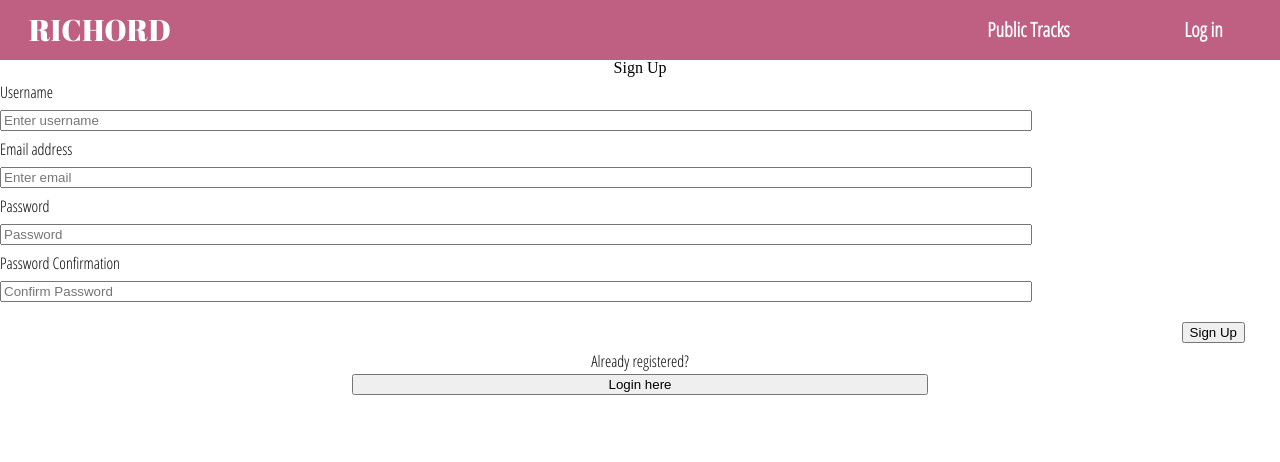
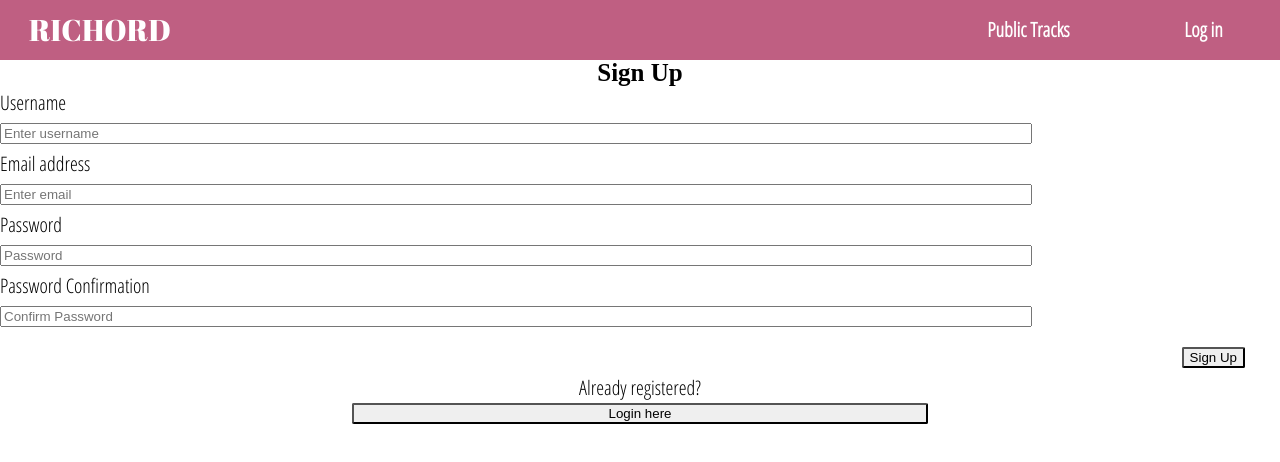
Before and after one commit to ipsita999/RICHORD-APP, a React (Create React App) app in the folder client/: page /sign-up in a window 1280 px wide. Shown: the top 462 px of the page. Built offline with nearby package versions, Linux system fonts and the light colour scheme; no server answers.

Commit message:
small styling changes

```diff
--- a/client/src/screens/Track.jsx
+++ b/client/src/screens/Track.jsx
@@ -91,12 +91,7 @@ class Track extends Component {
 
                     for (let k = 0; k < timeline[i].length; k++) {
                         console.log('playing sound file at MS:', i)
-
                         this.playSound(timeline[i][k]);
-                        // togglePlay() {
-                        //     this.setState({ 'play': !this.state.play }, () => {
-                        //         this.state.play ? globalAudio.play(this.name) : globalAudio.pause(this.name);
-                        //     });
                     }
                 }
                 i = i + 1;
@@ -153,6 +148,10 @@ class Track extends Component {
 
     render() {
 
+        {if(this.state.track) {
+
+            console.log(this.state.track.track['200'])
+        }}
         return (
             // this.state.track &&
             <>
@@ -167,121 +166,3 @@ class Track extends Component {
 }
 
 export default Track
-
-
-// constructor() {
-//     super()
-//     this.state = {
-//         track: null,
-//         play: false,
-//         i: 0
-//     }
-// }
-
-
-// async componentDidMount() {
-//     this.fetchTrack()
-
-// }
-
-// fetchTrack = async () => {
-//     try {
-//         const track = await getTrackById(this.props.match.params.id)
-//         console.log(track.track)
-//         this.setState({ track })
-
-//     } catch (err) {
-//         console.error(err)
-//     }
-// }
-
-// playTrack = () => {
-//     if (this.state.play === true) {
-//         return
-//     }
-//     this.setState({
-//         play: true
-//     })
-//     this.start();
-
-//     setTimeout(() => {
-//         clearInterval(this.start());
-//     })
-// }
-
-// start = () => setInterval(() => {
-//         if (this.state.play === true) {
-//             if (this.state.i > 2000) {
-//                 clearInterval(this.start)
-//                 this.setState({
-//                     play: false,
-//                     i: 0
-//                 })
-//                 console.log('SONG IS DONE')
-//             }
-//             if (this.state.track.track[this.state.i]) {
-
-//                 for (let k = 0; k < this.state.track.track[this.state.i].length; k++) {
-//                     console.log('playing sound file at MS:', this.state.i)
-
-//                     this.playSound(this.state.track.track[this.state.i][k]);
-//                     // togglePlay() {
-//                     //     this.setState({ 'play': !this.state.play }, () => {
-//                     //         this.state.play ? globalAudio.play(this.name) : globalAudio.pause(this.name);
-//                     //     });
-//                 }
-//             }
-//             this.setState(prevState => ({
-//                 i: prevState.i + 1
-//             }))
-//         }
-//     }, 1);
-
-
-// playSound = (sound) => {
-
-//     let audio = new Audio()
-//     audio.src = sounds[sound]
-//     audio.play()
-
-//     console.log('playing sound file:', sounds[sound]);
-// }
-
-
-// pauseTrack = () => {
-//     if (this.state.play) {
-//         this.setState({
-//             play: false
-//         })
-//     } else {
-//         this.setState({
-//             play: true
-//         })
-//     }
-
-// }
-
-// stopTrack = () => {
-//     console.log('trying to stop state')
-//     this.setState({
-//         play: false
-//     })
-//     setTimeout(() => {
-//         clearInterval(this.start());
-//     })
-// }
-
-// render() {
-//     return (
-//         // this.state.track &&
-//         <>
-//             <h1>hello</h1>
-//             <button onClick={this.playTrack}> play </button>
-//             <button onClick={this.pauseTrack}> pause </button>
-//             <button onClick={this.stopTrack}> stop </button>
-//         </>
-//     )
-// }
-// }
-
-// export default Track
--- a/client/src/styles/Header.css
+++ b/client/src/styles/Header.css
@@ -87,14 +87,11 @@
 .login-prompt{
     margin: 8px 0;
     text-align: center;
+    font-size: 25px;
+    font-weight: bold;
 }
-
-.input-container {
-
-}
-
-.input-prompt {
-
+form p {
+    font-size: 20px;
 }
 
 .login-children {
@@ -112,6 +109,7 @@
 
 .login-submit {
     margin: 10px 35px;
+    border-radius: 2px;
 }
 
 .danger {
@@ -125,6 +123,7 @@
 .login-toggle {
     width: 45%;
     margin: 5px 0;
+    border-radius: 2px;
 }
 
 .buttons-container {
@@ -134,6 +133,9 @@
 .toggle-container {
     align-items: center;
     width: 100%
+}
+.toggle-container p {
+    font-size: 20px;
 }
 
 
```
